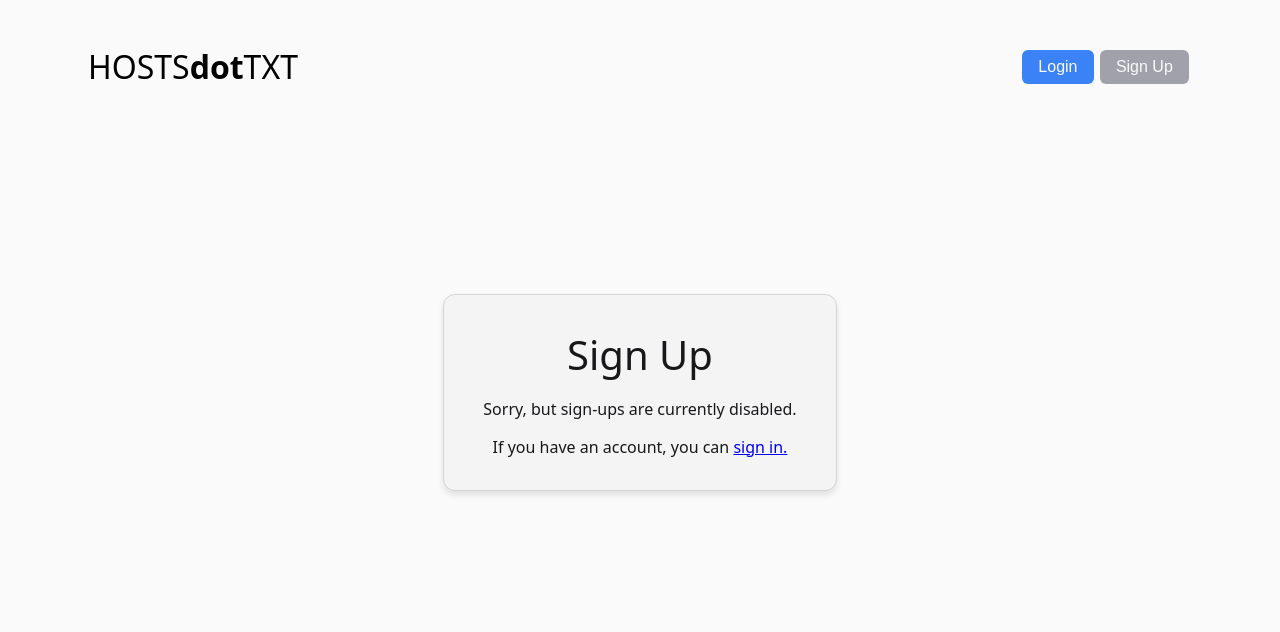
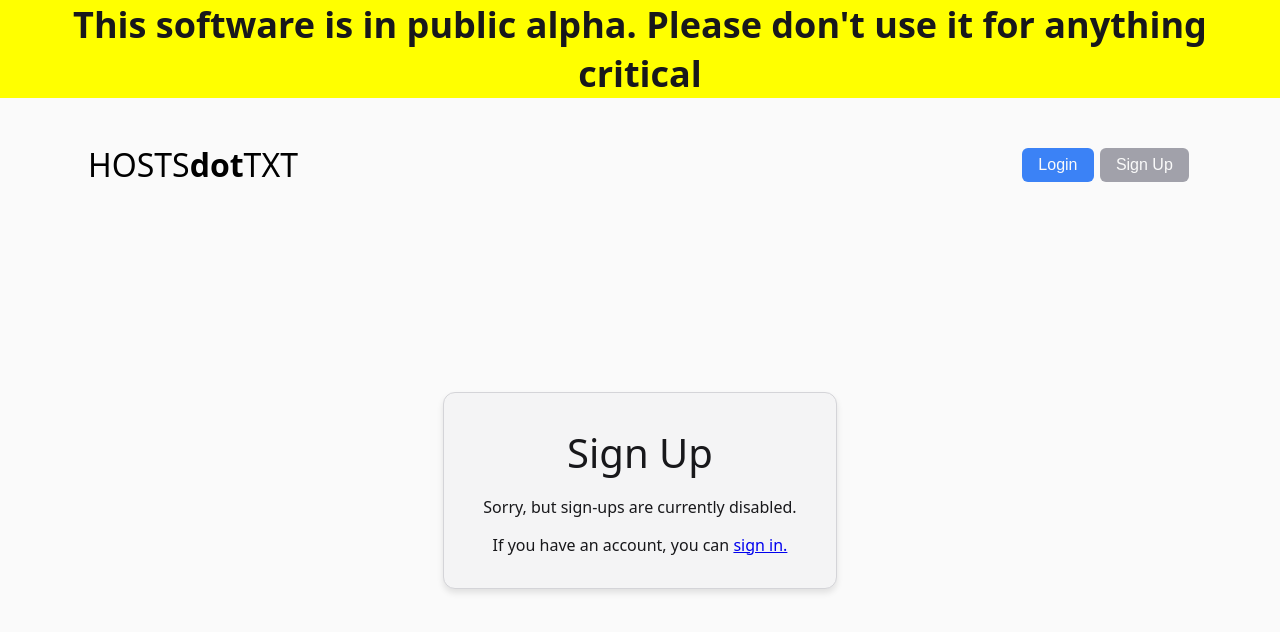
Before and after one commit to HOSTSdotTXT/hostsdottxt-web, a React (Create React App) app: page /signup in a window 1280 px wide. Shown: the top 632 px of the page. Built offline with nearby package versions, Linux system fonts and the light colour scheme; no server answers.

Commit message:
Alpha warning banner lol

```diff
--- a/src/App.js
+++ b/src/App.js
@@ -8,6 +8,24 @@ import Zones from './routes/Zones'
 import Button from './uikit/Button'
 import { BrowserRouter, Route, Routes } from 'react-router-dom'
 import { Link, useNavigate } from 'react-router-dom'
+import { styled } from '@stitches/react'
+
+const MessageBar = styled('div', {
+  display: 'flex',
+  alignItems: 'center',
+  justifyContent: 'center',
+  padding: '0px',
+  fontSize: '1.5em',
+  fontWeight: 'bold',
+  background: 'repeating-linear-gradient(-45deg, #ffff00, #ffff00 20px, #000000 20px, #000000 40px)',
+  width: '100%',
+});
+const MessageBox = styled('div', {
+  fontSize: '1.5em',
+  padding: '0px 2em',
+  fontWeight: 'bold',
+  backgroundColor: '#ffff00',
+})
 
 function ButtonRow() {
   let auth = useAuth()
@@ -58,6 +76,11 @@ function App() {
 
   return (
     <div className="App">
+    <MessageBar>
+      <MessageBox>
+        This software is in public alpha. Please don't use it for anything critical
+      </MessageBox>
+    </MessageBar>
       <BrowserRouter>
         <header>
           <Link to={auth.isAuthenticated() ? '/zones' : '/'}>
--- a/src/routes/SignUp.js
+++ b/src/routes/SignUp.js
@@ -151,7 +151,6 @@ export function SignUp() {
 
   return (
     <Flex>
-      <Title>HOSTSdotTXT</Title>
       <LoginCard>
         <Subtitle>Sign Up</Subtitle>
         <StyledLabel for="email">
```
